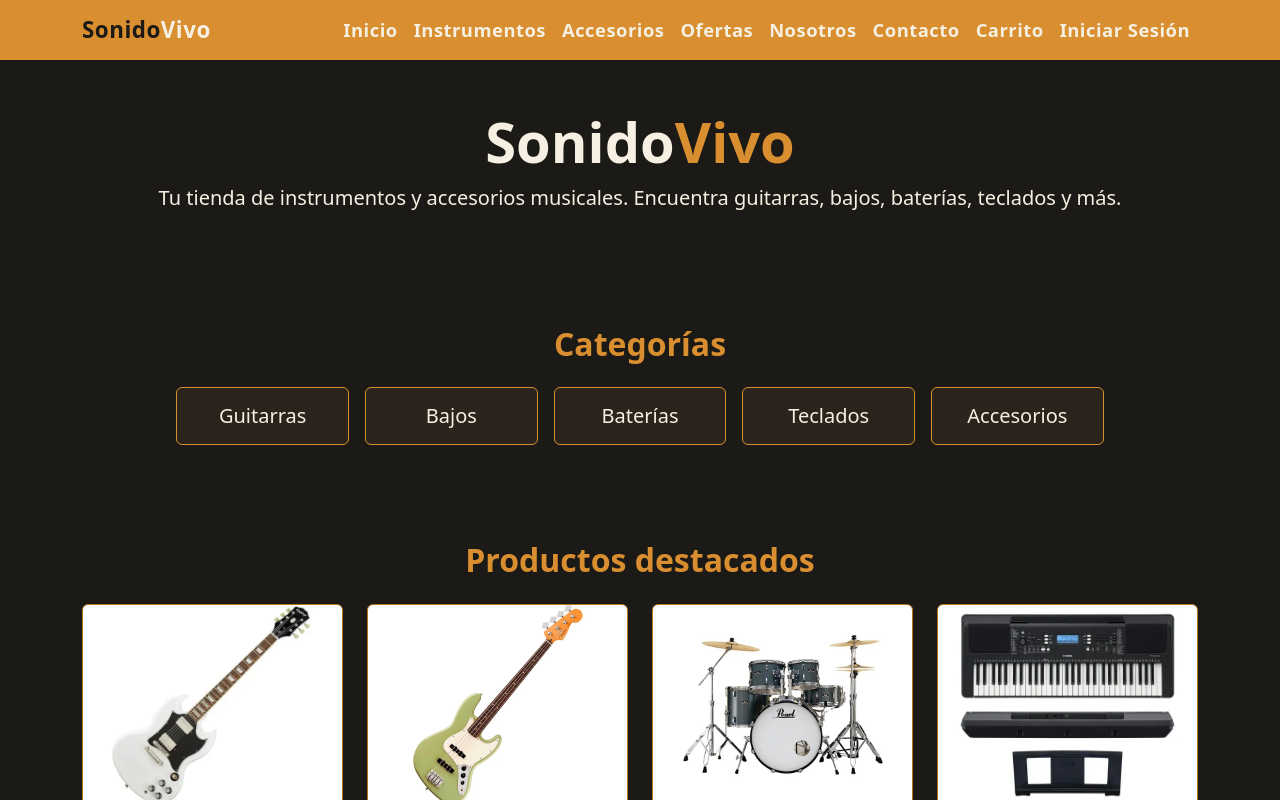
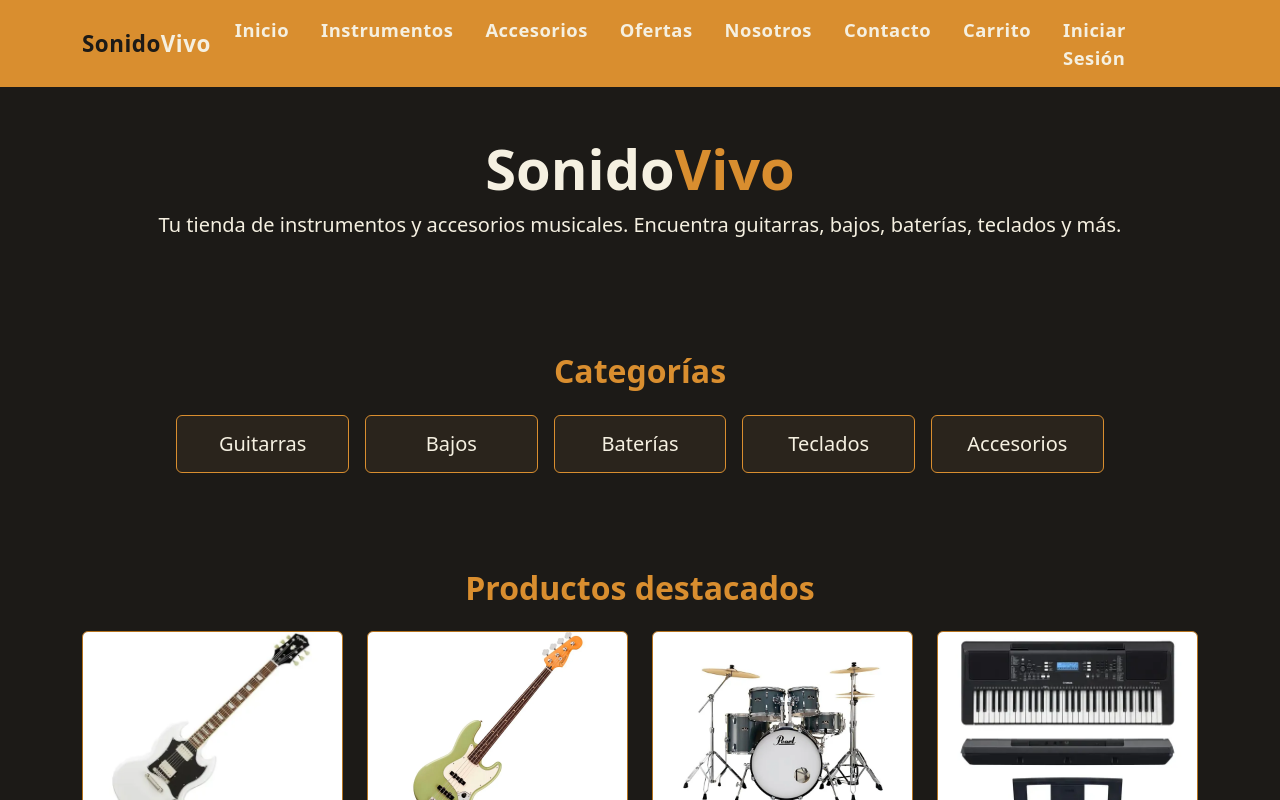
Before and after one commit to Reikan2119/React-SonidoVivo, a React (Vite) app: page / in a window 1280 px wide. Shown: the top 800 px of the page. Built offline with nearby package versions, Linux system fonts and the light colour scheme.

Commit message:
Mejorar espaciado del navbar y cambiar a Cerrar sesion al autenticarse

```diff
--- a/src/componentes/organismos/Navbar.tsx
+++ b/src/componentes/organismos/Navbar.tsx
@@ -1,7 +1,18 @@
-import { Link } from "react-router-dom";
+import { Link, useNavigate } from "react-router-dom";
+import { getSesion, cerrarSesion } from "../../utils/auth";
+import { useState } from "react";
+
 function Navbar(){
+    const navigate = useNavigate();
+    const [sesion, setSesion] = useState(getSesion());
 
-    const linkStyle = { color: "#f5f0e1", fontSize: "1.15rem", fontWeight: 600, letterSpacing: "0.5px" };
+    const linkStyle = { color: "#f5f0e1", fontSize: "1.15rem", fontWeight: 600, letterSpacing: "0.5px", marginRight: "1rem" };
+
+    const handleLogout = () => {
+        cerrarSesion();
+        setSesion(null);
+        navigate("/");
+    };
 
     return(
         <nav className="navbar navbar-expand-md" style={{ backgroundColor: "#d98e2f" }}>
@@ -48,9 +59,15 @@ function Navbar(){
                             Carrito
                         </Link>
 
-                        <Link className="nav-link" style={linkStyle} to="/login">
-                            Iniciar Sesión
-                        </Link>
+                        {sesion ? (
+                            <button className="nav-link btn btn-link" style={{ ...linkStyle, textDecoration: "none", border: "none", background: "none", padding: 0 }} onClick={handleLogout}>
+                                Cerrar Sesión
+                            </button>
+                        ) : (
+                            <Link className="nav-link" style={linkStyle} to="/login">
+                                Iniciar Sesión
+                            </Link>
+                        )}
 
                     </div>
                 </div>
```
